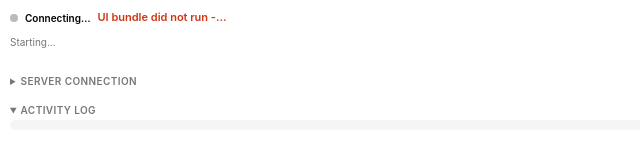
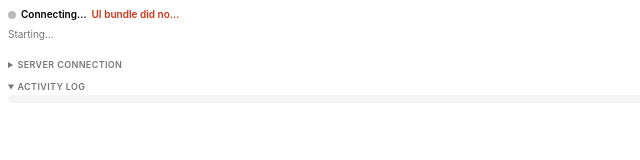
Before and after one commit to manish9701/FigDes, a website with bundled scripts: page figma-plugin/ui/index.html in a window 1280 px wide. Both pictures are taken after a click on the heading "ACTIVITY LOG". Shown: the whole page, without its empty margins (0-640 px from the left). Built offline with nearby package versions, Linux system fonts and the light colour scheme.

Commit message:
Plugin panel: compact size (272x168, was 340x260) + tighter spacing

```diff
--- a/figma-plugin/src/code.ts
+++ b/figma-plugin/src/code.ts
@@ -127,7 +127,7 @@ const queue: MainToUi[] = [];
 const activeRequests = new Map<string, string | undefined>();
 
 function showUI(): void {
-  figma.showUI(__html__, { width: 340, height: 260, themeColors: true });
+  figma.showUI(__html__, { width: 272, height: 168, themeColors: true });
   // The full config (including the secret) is re-sent once the iframe reports
   // "ready" â€” at this point the postMessage channel is guaranteed to exist.
   post({ kind: "server-config", url: serverUrl(), pluginVersion: PLUGIN_VERSION });
--- a/figma-plugin/ui/index.html
+++ b/figma-plugin/ui/index.html
@@ -26,10 +26,10 @@
 
       body {
         margin: 0;
-        padding: 10px;
+        padding: 8px;
         font-family: Inter, -apple-system, BlinkMacSystemFont, "Segoe UI", sans-serif;
-        font-size: 11px;
-        line-height: 1.45;
+        font-size: 10px;
+        line-height: 1.35;
         background: var(--bg);
         color: var(--text);
       }
@@ -39,8 +39,8 @@
       header {
         display: flex;
         align-items: center;
-        gap: 7px;
-        margin-bottom: 9px;
+        gap: 5px;
+        margin-bottom: 6px;
       }
 
       .dot {
@@ -68,7 +68,7 @@
         white-space: nowrap;
         overflow: hidden;
         text-overflow: ellipsis;
-        max-width: 130px;
+        max-width: 90px;
       }
 
       #conn-text {
@@ -93,7 +93,7 @@
       #latest {
         color: var(--text-2);
         font-size: 10px;
-        margin-bottom: 9px;
+        margin-bottom: 6px;
         white-space: nowrap;
         overflow: hidden;
         text-overflow: ellipsis;
@@ -158,7 +158,7 @@
         height: 3px;
         border-radius: 2px;
         background: var(--bg-2);
-        margin-top: 8px;
+        margin-top: 6px;
         overflow: hidden;
         visibility: hidden;
       }
@@ -174,7 +174,7 @@
       #progress-label {
         color: var(--text-2);
         font-size: 10px;
-        margin-top: 4px;
+        margin-top: 3px;
         white-space: nowrap;
         overflow: hidden;
         text-overflow: ellipsis;
@@ -186,17 +186,20 @@
       #activity {
         color: var(--text-2);
         font-size: 10px;
-        margin-top: 6px;
+        margin-top: 4px;
         white-space: nowrap;
         overflow: hidden;
         text-overflow: ellipsis;
+        max-height: 14px;
       }
 
       #preview {
         width: 100%;
+        max-height: 72px;
+        object-fit: cover;
         border-radius: 5px;
         border: 1px solid var(--border);
-        margin-top: 6px;
+        margin-top: 4px;
       }
 
       /* ------------------------------- details ---------------------------- */
@@ -204,8 +207,8 @@
       summary {
         cursor: pointer;
         color: var(--text-2);
-        padding: 3px 0;
-        font-size: 10px;
+        padding: 2px 0;
+        font-size: 9px;
         font-weight: 600;
         letter-spacing: 0.04em;
         text-transform: uppercase;
@@ -213,8 +216,8 @@
 
       .row {
         display: flex;
-        gap: 6px;
-        margin: 6px 0;
+        gap: 5px;
+        margin: 5px 0;
       }
 
       input {
@@ -229,14 +232,14 @@
       }
 
       #log {
-        max-height: 96px;
+        max-height: 72px;
         overflow-y: auto;
-        padding: 5px;
+        padding: 4px;
         border-radius: 5px;
         background: var(--bg-2);
         color: var(--text-2);
         font-family: ui-monospace, SFMono-Regular, Menlo, monospace;
-        font-size: 10px;
+        font-size: 9px;
         white-space: pre-wrap;
         word-break: break-word;
       }
@@ -265,7 +268,7 @@
     <div id="activity"></div>
     <img id="preview" alt="" style="display: none;" />
 
-    <details id="settings" style="margin-bottom: 8px">
+    <details id="settings" style="margin-bottom: 6px">
       <summary>Server connection</summary>
       <div class="row">
         <input id="url" placeholder="http://localhost:8787" spellcheck="false" />
```
